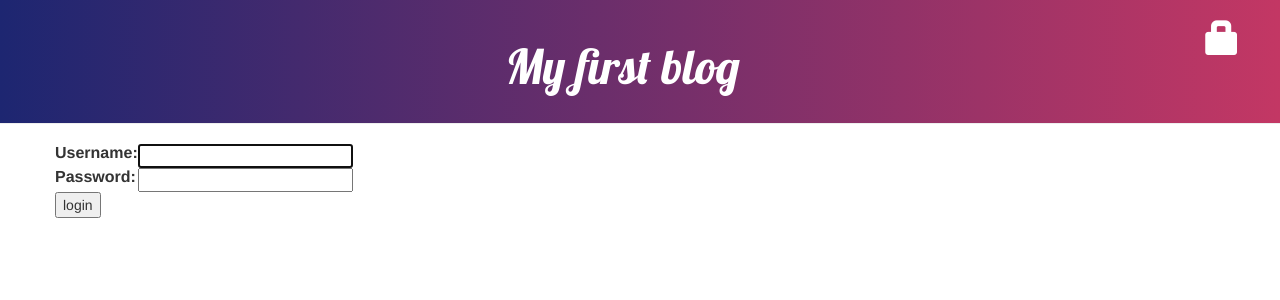
After one commit to AlexandrNikitenko/my-first-blog, a Django app: page /accounts/login/ in a window 1280 px wide. The commit adds this page. Shown: the top 300 px of the page. Run offline with Django 3.2, Linux system fonts and the light colour scheme; some libraries are stand-ins or nearby versions.

Commit message:
Add login.

```diff
--- a/blog/templates/blog/base.html
+++ b/blog/templates/blog/base.html
@@ -7,6 +7,7 @@
         <link rel="stylesheet" href="//maxcdn.bootstrapcdn.com/bootstrap/3.2.0/css/bootstrap-theme.min.css">
         <link href="https://fonts.googleapis.com/css?family=Lobster&subset=latin,cyrillic" rel="stylesheet" type="text/css">
         <link href="https://fonts.googleapis.com/css?family=Montserrat" rel="stylesheet">
+        <link href="https://fonts.googleapis.com/css?family=Open+Sans" rel="stylesheet">
         <link rel="stylesheet" href="{% static 'css/blog.css' %}">
     </head>
     <body>
@@ -14,6 +15,9 @@
             {% if user.is_authenticated %}
                 <a href="{% url 'post_new' %}" class="top-menu"><span class="glyphicon glyphicon-plus"></span></a>
                 <a href="{% url 'post_draft_list' %}" class="top-menu"><span class="glyphicon glyphicon-edit"></span></a>
+                <p class="top-menu" style="font-family: 'Open Sans', sans-serif;font-size:30px;vertical-align: bottom;">Hello '{{ user.username }}' <small>(<a href="{% url 'logout' %}" style="text-decoration: none;">log out</a>)</small></p>
+            {% else %}
+                <a href="{% url 'login' %}" class="top-menu"><span class="glyphicon glyphicon-lock"></span></a>
             {% endif %}
             <h1><a href="">My first blog</a></h1>
         </div>
--- /dev/null
+++ b/blog/templates/registration/login.html
@@ -0,0 +1,23 @@
+{% extends "blog/base.html" %}
+
+{% block content %}
+    {% if form.errors %}
+        <p style="font-family: 'Open Sans', sans-serif;color: red;">Your username and password didn't match. Please try again.</p>
+    {% endif %}
+    <form method="post" action="{% url 'login' %}">
+    {% csrf_token %}
+        <table>
+        <tr>
+            <td>{{ form.username.label_tag }}</td>
+            <td>{{ form.username }}</td>
+        </tr>
+        <tr>
+            <td>{{ form.password.label_tag }}</td>
+            <td>{{ form.password }}</td>
+        </tr>
+        </table>
+
+        <input type="submit" value="login" />
+        <input type="hidden" name="next" value="{{ next }}" />
+    </form>
+{% endblock %}
--- a/mysite/settings.py
+++ b/mysite/settings.py
@@ -102,3 +102,5 @@ USE_TZ = True
 
 STATIC_URL = '/static/'
 STATIC_ROOT = os.path.join(BASE_DIR, 'static')
+
+LOGIN_REDIRECT_URL = '/'
--- a/mysite/urls.py
+++ b/mysite/urls.py
@@ -1,7 +1,10 @@
 from django.conf.urls import include, url
 from django.contrib import admin
+from django.contrib.auth import views
 
 urlpatterns = [
     url(r'^admin/', include(admin.site.urls)),
     url(r'', include('blog.urls')),
+    url(r'^accounts/login/$', views.login, name='login'),
+    url(r'^accounts/logout/$', views.logout, name='logout', kwargs={'next_page': '/'}),
 ]
```
